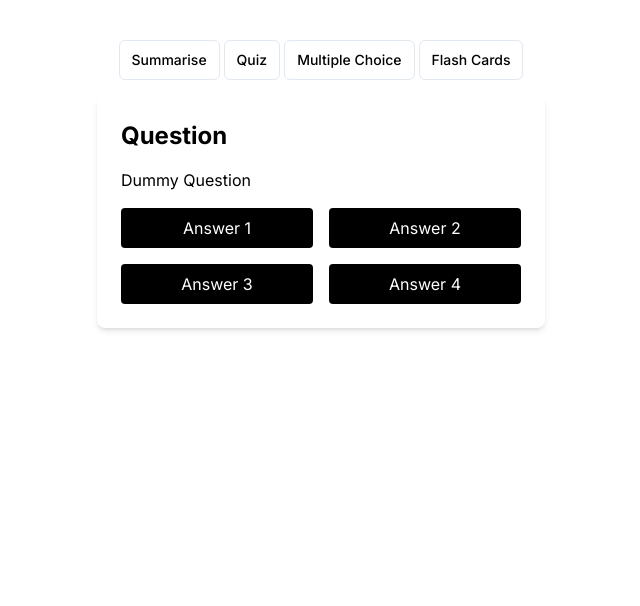
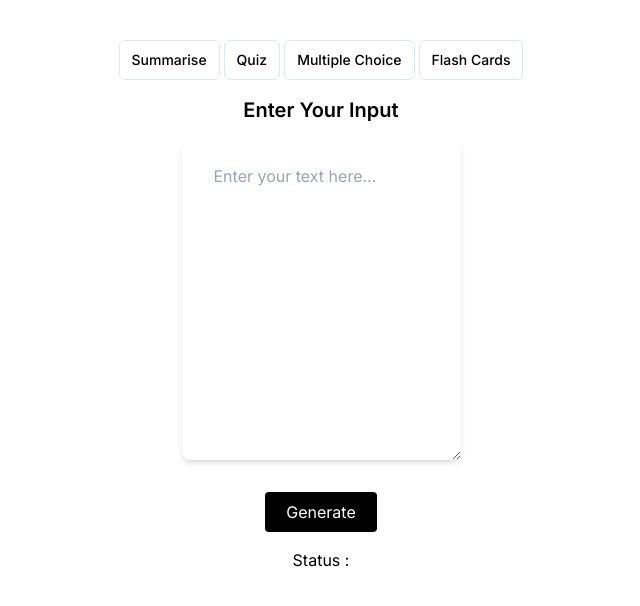
Before and after one commit to SwetanshuSingh/study-partner.ai, a Next.js app: page /mcq in a window 1280 px wide. Shown: the top 606 px of the page, without its empty margins (319-959 px from the left). Built offline with nearby package versions, Linux system fonts and the light colour scheme.

Commit message:
mcq page done(with bugs)

```diff
--- a/app/mcq/page.tsx
+++ b/app/mcq/page.tsx
@@ -1,7 +1,69 @@
+"use client";
 import { ToggleGroup, ToggleGroupItem } from "@/components/ui/toggle-group";
 import Link from "next/link";
+import { useState } from "react";
 
 const Mcq = () => {
+  // Assuming you have fetched the questions from the server and stored in a variable `questions`
+  const questions = [
+    {
+      question: "Question 1",
+      options: ["Option 1", "Option 2", "Option 3", "Option 4"],
+    },
+    // More questions...
+  ];
+
+  const [currentQuestionIndex, setCurrentQuestionIndex] = useState(0);
+  const [isQuizVisible, setQuizVisible] = useState(false);
+  const [text, setText] = useState("");
+  const [quiz_text, setQuizText] = useState("");
+  const [quizOptions, setQuizOptions] = useState("");
+  const [status, setStatus] = useState("");
+
+  const handleQuiz = async () => {
+    try {
+      const response = await fetch("http://127.0.0.1:5000", {
+        method: "POST",
+        headers: {
+          "Content-Type": "application/json",
+        },
+        body: JSON.stringify({ text }),
+      });
+      console.log(text);
+      console.log(response);
+      if (!response.ok) {
+        throw new Error("Network response was not ok");
+      }
+      // console.log("ok");
+      const data = await response.json();
+      // console.log(data[0].summary);
+      // console.log("okk");
+      setQuizText(data.summary);
+      setQuizVisible(!isQuizVisible);
+      // console.log(data.summary);
+    } catch (error) {
+      console.error(
+        "There has been a problem with your fetch operation:",
+        error
+      );
+    }
+  };
+
+  const handleNext = () => {
+    setStatus("");
+    if (currentQuestionIndex < questions.length - 1) {
+      setCurrentQuestionIndex(currentQuestionIndex + 1);
+    }
+  };
+
+  const checkStatus = () => {
+    if (quizOptions === "") {
+      setStatus("Correct");
+    } else {
+      setStatus("Incorrect");
+    }
+  };
+
   return (
     <main className="w-full h-[100vh] p-10">
       <div className="w-full h-full flex flex-col items-center">
@@ -13,30 +75,82 @@ const Mcq = () => {
           <ToggleGroupItem value="c">Multiple Choice</ToggleGroupItem>
           <ToggleGroupItem value="d">Flash Cards</ToggleGroupItem>
         </ToggleGroup>
-
+        {!isQuizVisible && (
+          <div className="flex flex-col gap-4 items-center">
+            <h2 className="text-xl font-semibold text-center mt-4">
+              Enter Your Input
+            </h2>
+            <textarea
+              className="w-full max-w-lg h-80 p-6 px-8 bg-white text-black rounded-lg shadow-md"
+              placeholder="Enter your text here..."
+              value={text}
+              onChange={(e) => setText(e.target.value)}
+            />
+            <button
+              className="w-full max-w-28 py-2 px-4 rounded bg-black text-white mt-4"
+              onClick={handleQuiz}
+            >
+              Generate
+            </button>
+          </div>
+        )}
+        {isQuizVisible && (
           <div className="w-full max-w-md bg-white p-6 rounded-lg shadow-md my-4">
             <h1 className="font-bold text-2xl mb-4">Question</h1>
-          <p className="text-md mb-4">Dummy Question</p>
+            <p className="text-md mb-4">
+              {questions[currentQuestionIndex].question}
+            </p>
 
             <div className="space-y-4">
               <div className="flex justify-between gap-4">
-            <button className="w-full py-2 px-4 rounded bg-black text-white">
-              Answer 1
+                <button
+                  className="option w-full py-2 px-4 rounded bg-black text-white"
+                  onClick={() => {
+                    setQuizOptions(questions[currentQuestionIndex].options[0]);
+                    checkStatus();
+                  }}
+                >
+                  {questions[currentQuestionIndex].options[0]}
                 </button>
-            <button className="w-full py-2 px-4 rounded bg-black text-white">
-              Answer 2
+                <button
+                  className="option w-full py-2 px-4 rounded bg-black text-white"
+                  onClick={() =>
+                    setQuizOptions(questions[currentQuestionIndex].options[1])
+                  }
+                >
+                  {questions[currentQuestionIndex].options[1]}
                 </button>
               </div>
               <div className="flex justify-between gap-4">
-            <button className="w-full py-2 px-4 rounded bg-black text-white">
-              Answer 3
+                <button
+                  className="option w-full py-2 px-4 rounded bg-black text-white"
+                  onClick={() =>
+                    setQuizOptions(questions[currentQuestionIndex].options[2])
+                  }
+                >
+                  {questions[currentQuestionIndex].options[2]}
                 </button>
-            <button className="w-full py-2 px-4 rounded bg-black text-white">
-              Answer 4
+                <button
+                  className="option w-full py-2 px-4 rounded bg-black text-white"
+                  onClick={() =>
+                    setQuizOptions(questions[currentQuestionIndex].options[3])
+                  }
+                >
+                  {questions[currentQuestionIndex].options[3]}
                 </button>
               </div>
             </div>
+            <div className="flex justify-end">
+              <button
+                className="mt-4 bg-black text-white px-2 py-1 rounded"
+                onClick={handleNext}
+              >
+                Next
+              </button>
             </div>
+          </div>
+        )}
+        <div className="mt-4">Status : {status}</div>
       </div>
     </main>
   );
```
Lines whose indentation alone changed are shown as unchanged.
